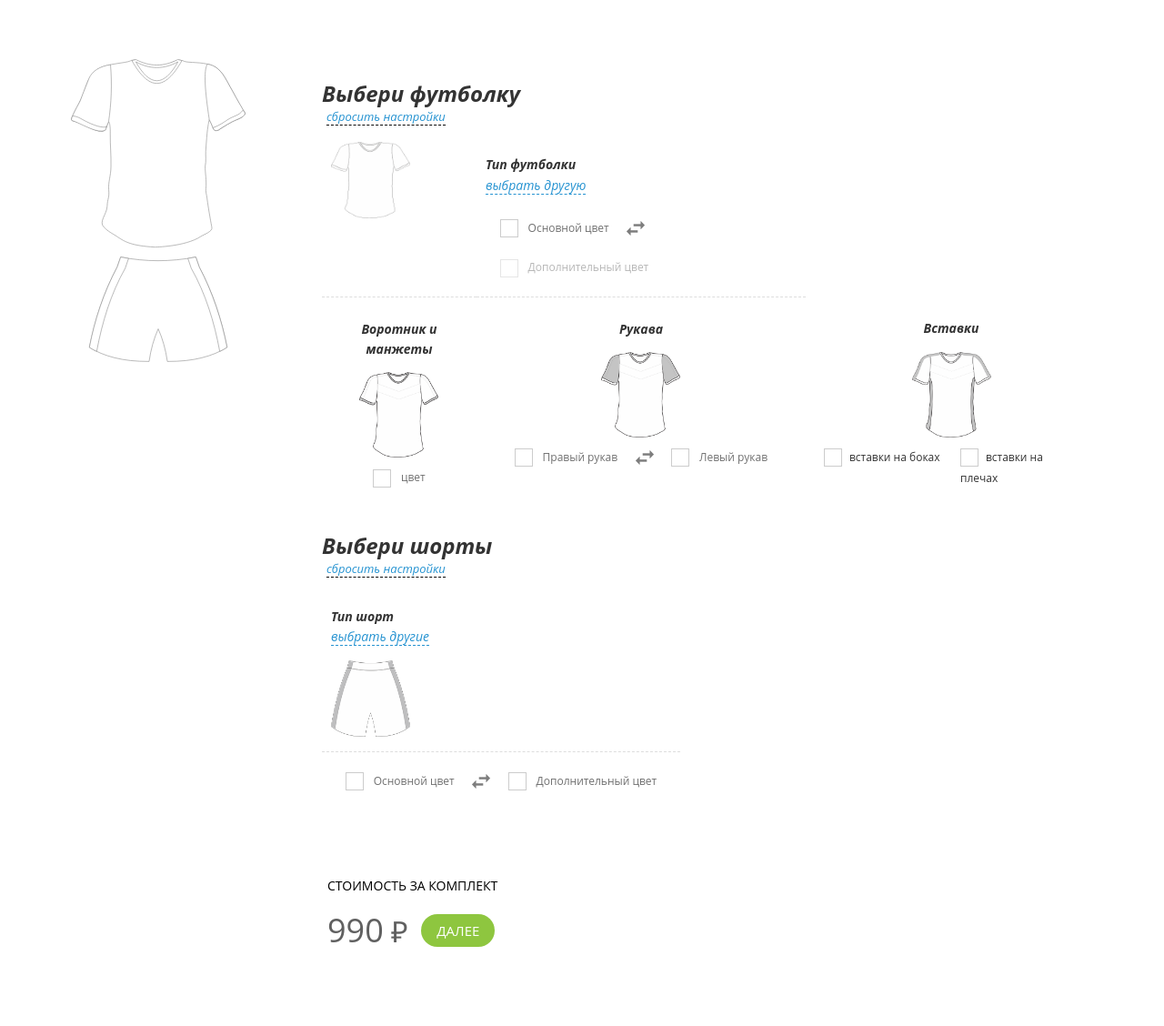
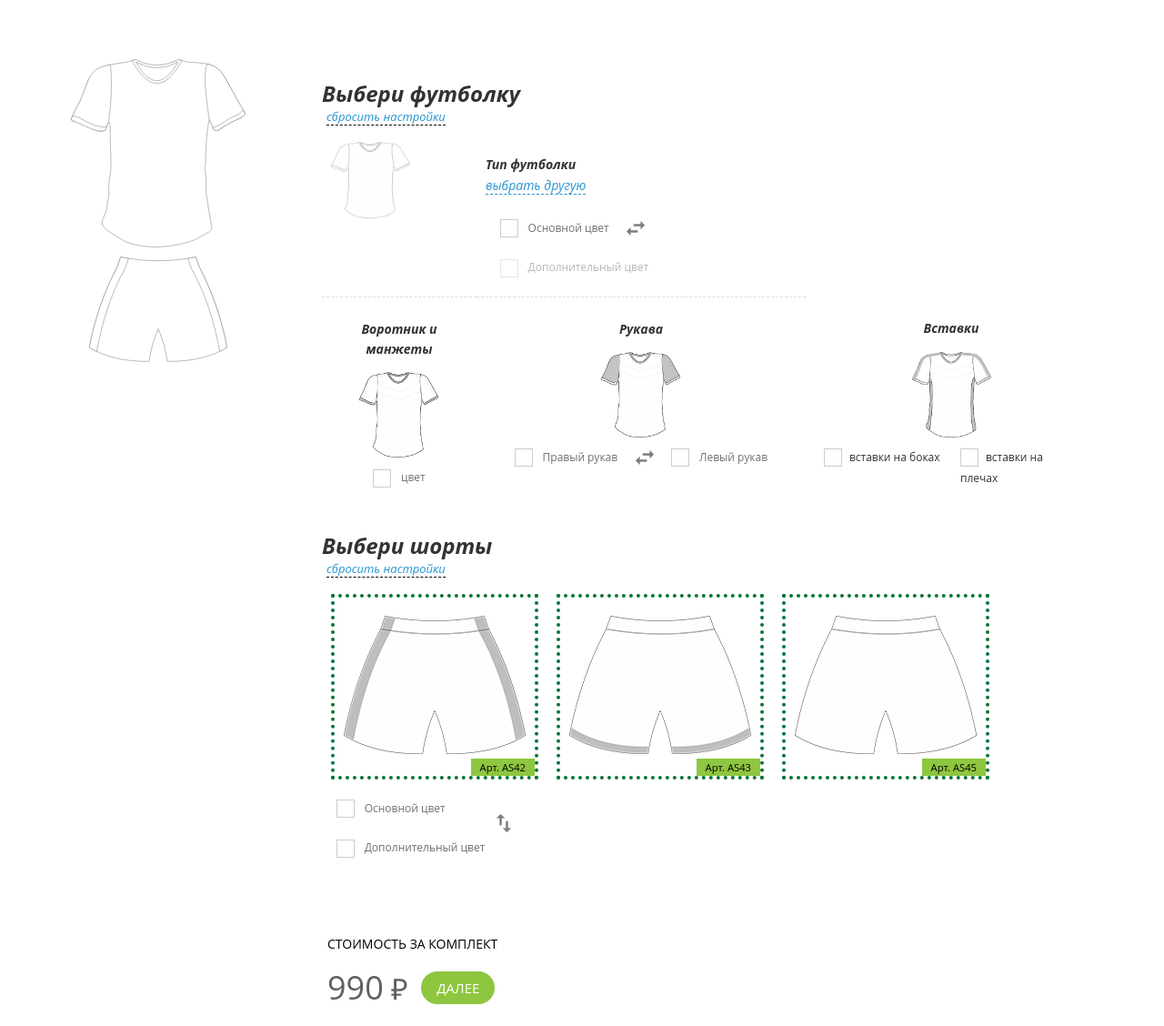
Before and after one commit to Jakovich/constructor, a website: page index.html in a window 1280 px wide. Shown: the top 1128 px of the page at 91% size. Drawn offline with nearby package versions, Linux system fonts and the light colour scheme; files that its build step writes are made by us from their sources.

Commit message:
shorts section done

```diff
--- a/css/main.css
+++ b/css/main.css
@@ -138,7 +138,7 @@ table {
     border-collapse: collapse;
     border-spacing: 0;
 }
-.yel-grd, .popup, #constructor .h-span span, #popup-select, .complectsCountBtn, .submitDiscount, .choose-file, .btn::after {
+.yel-grd, .popup, #constructor .h-span span, .complectsCountBtn, .submitDiscount, .choose-file, .btn::after {
     background: #8ec63f;
 }
 .yel-grd-inv, .top-nav > ul li.active a, .tab-links li.active, .content ol > li::before, .content ul:not([class]) > li::before, #popup-select .articul {
@@ -155,7 +155,24 @@ table {
     background-position: 0 0;
     height: 16px;
     width: 20px;
-}
+
+}
+
+.switch--vertical {
+  transform: rotate(90deg);
+  top: 30px;
+  position: absolute;
+  right: 0;
+}
+
+.color-choice {
+  width: 210px;
+  position: relative;
+}
+
+
+
+
 .icon-header-phone, header .phone-block .phone::before, footer .phone-block .phone::before {
     background-image: url("../img/sprite.png");
     background-position: 0 -16px;
@@ -834,11 +851,11 @@ main .content h2 {
 .content ul:not([class]) {
     list-style: outside none none;
 }
-.content ul:not([class]) > li {
+/*.content ul:not([class]) > li {
     padding-left: 14px;
     position: relative;
-}
-.content ul:not([class]) > li::before {
+}*/
+/*.content ul:not([class]) > li::before {
     border-radius: 50%;
     content: "";
     display: block;
@@ -847,7 +864,7 @@ main .content h2 {
     position: absolute;
     top: 8px;
     width: 6px;
-}
+}*/
 .gallery {
     font-size: 1px;
 }
@@ -1415,7 +1432,7 @@ main .content h2 {
 }
 #popup-select {
     padding: 10px;
-    width: 900px;
+
 }
 #popup-select .articul {
     bottom: 0;
@@ -1448,23 +1465,24 @@ main .content h2 {
 #popup-select ul {
     background: #fff none repeat scroll 0 0;
     border-radius: 10px;
-    box-shadow: 4px 4px 5px 0 rgba(0, 0, 0, 0.2) inset;
-    list-style: outside none none;
+    list-style: none;
     margin: 0;
-    padding: 10px;
+    padding: 0;
 }
 #popup-select ul li {
     float: left;
+    padding-right: 20px;
 }
 #popup-select ul li button {
     background: #fff none repeat scroll 0 0;
-    border: 1px dashed #ccc;
+    border: 4px dotted #007536;
+    padding: 20px 10px;
     position: relative;
     transition: all 0.2s ease-out 0s;
 }
 #popup-select ul li button:hover {
-    background: #eee none repeat scroll 0 0;
-    border: 1px solid #ccc;
+    background: #e7f6d2 none repeat scroll 0 0;
+    border: 4px dotted #007536;
 }
 
 #popup-select[data-target='top'] img {
@@ -2908,9 +2926,17 @@ h2, h3 {
   width: 320px;
 }
 
+#constructor .total-wrp__first {
+  margin-left: 50px;
+}
+
 #constructor .shirtInserts td.checkbox-dyn {
   padding-left: 0;
   padding-right: 0;
+}
+
+.short-preview {
+  display: none;
 }
 
 
--- a/index.html
+++ b/index.html
@@ -136,6 +136,7 @@
                   </g>
                 </g>
               </svg>
+
             </div>
 		    <div class="form">
 
@@ -269,10 +270,10 @@
 
                   <form data-section="bottom" class="fpc-section" method="post" action="">
 		            <button class="default-reset default-step-2" type="button">сбросить настройки</button>
-                    <table class="select-row">
-                      <tbody>
-                        <tr class="row shorts">
-                          <td>
+                    <div class="select-row">
+
+                        <div class="row shorts">
+                          <div class="short-preview">
                             <p class="h2-span">Тип шорт
                               <br>
                               <a href="bottom.html" class="select-popup">выбрать другие</a>
@@ -283,12 +284,36 @@
                               <input type="hidden" value="0" name="bottom[shorts][price]">
 				              <input type="hidden" value="/assets/images/sides.png" name="bottom[shorts][img]" class="bottom-img-inp">
 						    </a>
-                          </td>
 
 
-                        </tr>
-                        <tr>
-                          <td>
+                          </div>
+
+                          <div id="popup-select" data-target="bottom" class="select-shorts">
+                            <ul>
+                              <li>
+                                <button type="button" data-id="AS42" data-url="assets/bottom/lampasy.html">
+                                    <img src="assets/images/sides.png"  alt="">
+                                    <span class="articul">Арт. AS42</span>
+                                </button>
+                              </li>
+                              <li>
+                                <button type="button" data-id="AS43" data-url="assets/bottom/manzhety.html">
+                                  <img src="assets/images/mangets.png"  alt="">
+                                  <span class="articul">Арт. AS43</span>
+                                </button>
+                              </li>
+                              <li>
+                                <button type="button" data-id="AS45" data-url="assets/bottom/blank.html">
+                                  <img src="assets/images/blank_shirts.png"  alt="">
+                                  <span class="articul">Арт. AS45</span>
+                                </button>
+                              </li>
+
+                            </ul>
+                          </div>
+
+                        <div class="color-choice">
+
                             <div class="color-block setted">
                               <button data-source="top::tshirt" class="pick-color" type="button">
                                 <span class="color" style="background-color: rgb(255, 255, 255);"></span>
@@ -296,7 +321,7 @@
                               </button>
                               <input type="hidden" value="#fff" name="bottom[shorts][color][]">
                             </div>
-                            <button class="switch" type="button"></button>
+                            <button class="switch switch--vertical" type="button"></button>
                             <div class="color-block setted">
                               <button data-source="top::tshirt" class="pick-color" type="button">
                                 <span class="color" style="background-color: rgb(255, 255, 255);"></span>
@@ -304,10 +329,11 @@
                               </button>
                               <input type="hidden" value="#fff" name="bottom[shorts][color][]">
                             </div>
-                          </td>
-                        </tr>
-                      </tbody>
-                    </table>
+
+
+                      </div>
+                    </div>
+                    </div>
                   </form>
                 </div>
                 <div class="total-wrp">
```
